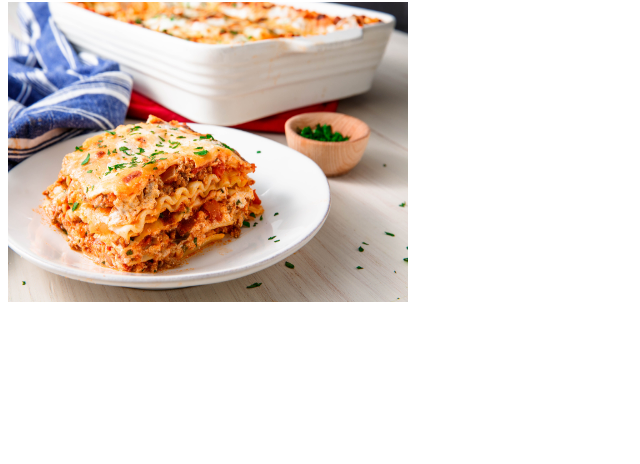
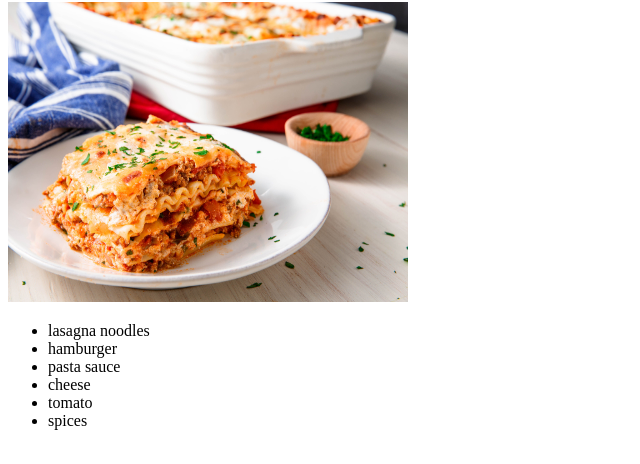
Before and after one commit to CoyoteandLizard/odin-recipes, a plain HTML site: page lasagna.html in a window 1280 px wide. Shown: the part 78-542 px from the top of the page, without its empty margins (0-640 px from the left). Drawn offline with Linux system fonts and the light colour scheme.

Commit message:
added ingredient list

```diff
--- a/lasagna.html
+++ b/lasagna.html
@@ -9,5 +9,14 @@
 <body>
     <h1>Lasagna</h1>
     <img src="./lasagna.jpeg" alt="lasagna" width="400" height="300" >
+    <p><ul>
+        <li>lasagna noodles</li>
+        <li>hamburger</li>
+        <li>pasta sauce</li>
+        <li>cheese</li>
+        <li>tomato</li>
+        <li>spices</li>
+    </ul></p>
+
 </body>
 </html>
```
